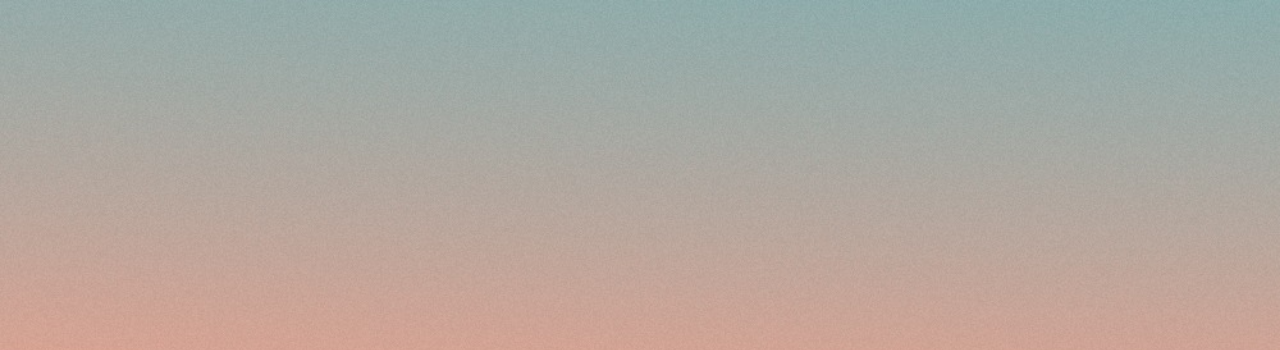
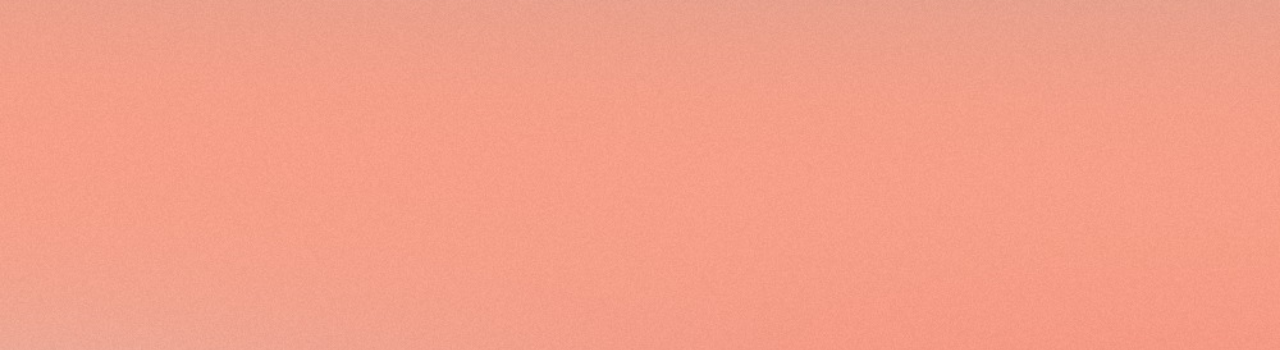
Before and after one commit to Deltaximity/noem-1, a plain HTML site: page index.html in a window 1280 px wide. Shown: the top 350 px of the page. Drawn offline with Linux system fonts and the light colour scheme; a web font is replaced by a local one.

Commit message:
Update background

```diff
--- a/index.html
+++ b/index.html
@@ -17,6 +17,7 @@
             text-align: center;
             background-image: url(gradient.jpeg);
             background-size: cover;
+            background-position: bottom left;
         }
 
         p {
```
